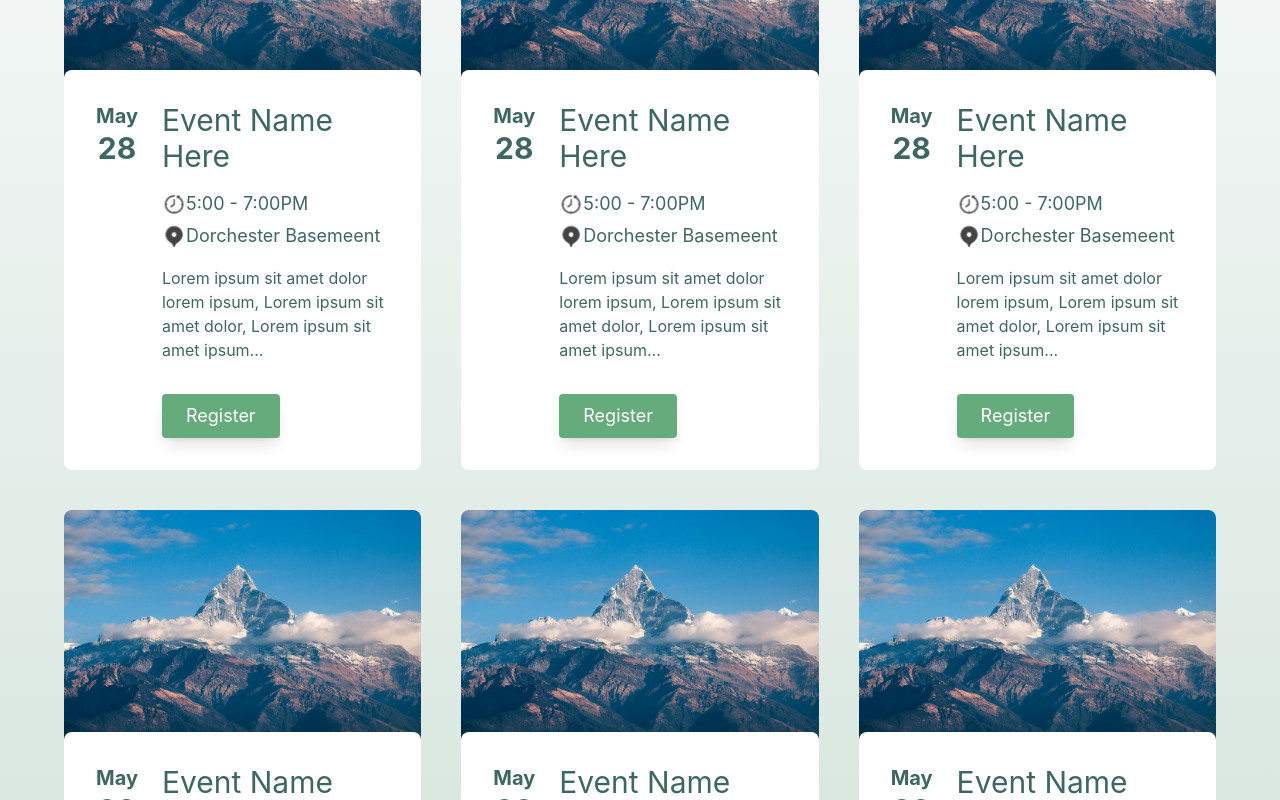
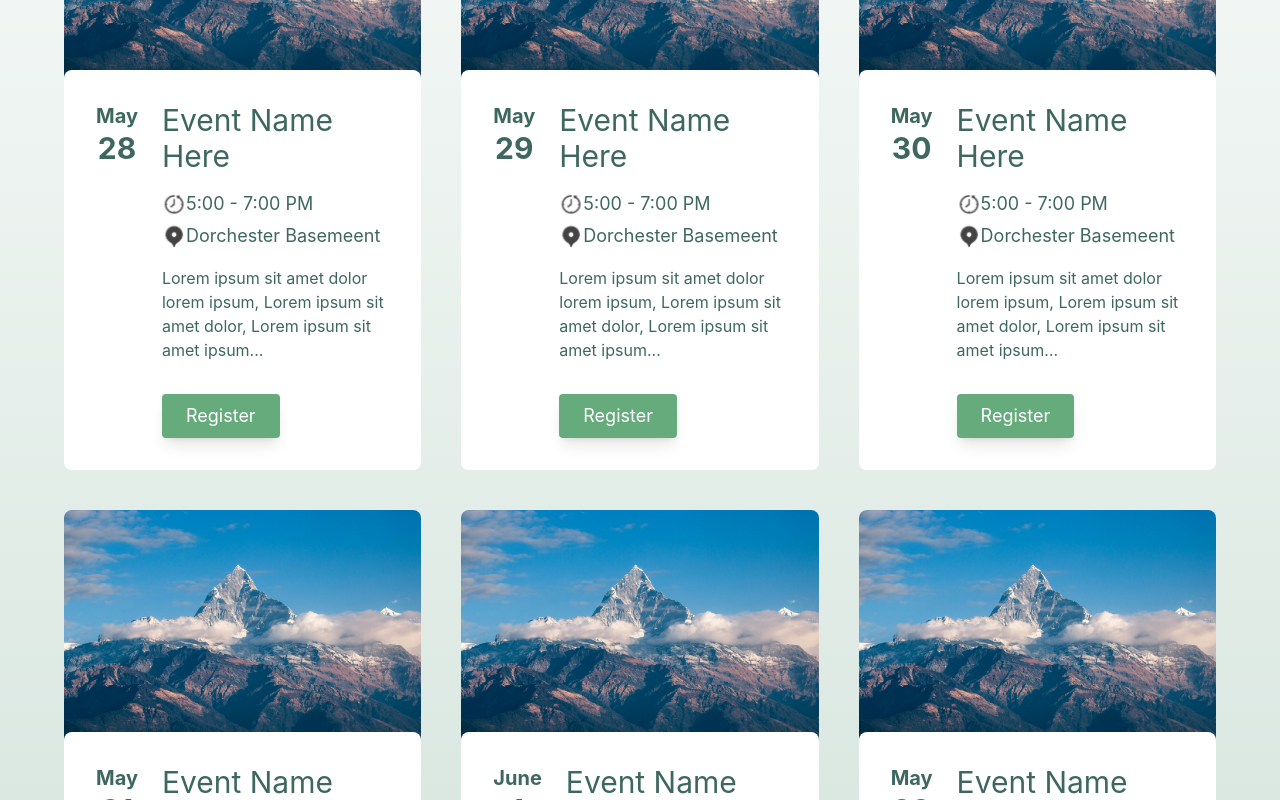
Before and after one commit to campuscoderscrew/hglo, a React (Vite) app: page / in a window 1280 px wide. Shown: the part 2520-3320 px from the top of the page. Built offline with nearby package versions, Linux system fonts and the light colour scheme.

Commit message:
modal changes

```diff
--- a/src/components/Event.jsx
+++ b/src/components/Event.jsx
@@ -1,15 +1,22 @@
 import "../App.css"
 
-export default function Event({ img, title, month, day, time, location, description }) {
+export default function Event({ event, click, open }) {
+
+  const { img, title, month, day, time, location, description } = event
 
   // 3E685F
 
   return (
-    <div className="w-full flex justify-center relative">
+    <div className="w-full flex justify-center relative" onClick={() => {
+      click(event);
+      open(true);
+    }
+
+    }>
 
       {/* >= Large screens */}
       <div className="hidden lg:block
-        bg-white w-full aspect-[3/4] rounded-lg relative"
+        bg-white w-full aspect-[3/4] rounded-lg relative hover:cursor-pointer"
       >
         <img
           src={img}
@@ -59,7 +66,7 @@ export default function Event({ img, title, month, day, time, location, descript
       {/* <= Md screens */}
       <div className="lg:hidden p-4 w-full md:w-[90%]  min-h-max xs:aspect-[7/2]
         flex relative bg-white rounded-lg box-border
-        text-xs sm:text-sm md:text-base"
+        text-xs sm:text-sm md:text-base hover:cursor-pointer"
       >
         <div className="self-center h-20 xs:h-full aspect-square">
           <img
--- a/src/components/Modal.jsx
+++ b/src/components/Modal.jsx
@@ -1,6 +1,6 @@
 import React from "react";
 
-export default function Modal({ open, children, onClose }) {
+export default function Modal({ open, children, onClose, event }) {
   if (!open) return null;
 
   return (
@@ -8,20 +8,54 @@ export default function Modal({ open, children, onClose }) {
       className="fixed inset-0 z-50 flex items-center justify-center bg-black/20 transition-opacity duration-300 px-4 sm:px-6 lg:px-8"
       onClick={onClose}
     >
+
+      {/* Center modal in relation to screen-size - navbar (2.25 on top and bottom) */}
       <div
-        className="relative w-full max-w-sm sm:max-w-md lg:max-w-lg bg-white rounded-2xl p-6 sm:p-8 shadow-lg overflow-y-auto max-h-[90vh]"
+        className="absolute w-full max-w-sm sm:max-w-md lg:max-w-lg bg-white rounded-2xl p-6 sm:p-8 shadow-lg overflow-y-auto max-h-[90vh] top-[50%] transform -translate-y-[calc(50%-2.25rem)]"
         onClick={(e) => e.stopPropagation()}
-        >
+      >
+
+        {event && (
+          <div className="space-y-4">
+            <img src={event.img} className="w-full border-t-0 rounded-xl" />
+            <div className="flex items-center justify-between bg-">
+              <h2 className="text-2xl font-bold">{event.title}</h2>
+              <p className="text-gray-600">
+                {event.month} {event.day}
+              </p>
+            </div>
+            <div className="flex flex-col gap-2">
+              <span className="text-gray-600 flex gap-2">
+                <img src="/events-icons/time.svg" className="w-4" />
+                {event.time}
+              </span>
+              <span className="text-gray-600 flex gap-2">
+                <img
+                  src="/events-icons/location.svg"
+                  className="block w-4"
+                />
+                {event.location}
+              </span>
+            </div>
+            <p className="text-sm">{event.description}</p>
+            <button
+              className="px-6 py-2 bg-[#66AB7B] rounded shadow text-white font-bold"
+            >
+              Register
+            </button>
+          </div>
+        )}
+
+
+
         {/* Close Button */}
         <button
-          className="absolute top-4 right-4 text-gray-500 hover:text-gray-800 text-2xl font-bold"
+          className="absolute top-1 right-3 text-gray-500 hover:text-gray-800 text-2xl font-bold hover:cursor-pointer"
           onClick={onClose}
           aria-label="Close modal"
         >
           &times;
         </button>
-
-        {children}
       </div>
     </div>
   );
--- a/src/pages/Events.jsx
+++ b/src/pages/Events.jsx
@@ -13,7 +13,47 @@ export default function Events() {
       title: "Event Name Here",
       month: "May",
       day: "28",
-      time: "5:00 - 7:00PM",
+      time: "5:00 - 7:00 PM",
+      location: "Dorchester Basemeent",
+      description:
+        "Lorem ipsum sit amet dolor lorem ipsum, Lorem ipsum sit amet dolor, Lorem ipsum sit amet ipsum...",
+    },
+    {
+      img: "mountains-placeholder.jpg",
+      title: "Event Name Here",
+      month: "May",
+      day: "29",
+      time: "5:00 - 7:00 PM",
+      location: "Dorchester Basemeent",
+      description:
+        "Lorem ipsum sit amet dolor lorem ipsum, Lorem ipsum sit amet dolor, Lorem ipsum sit amet ipsum...",
+    },
+    {
+      img: "mountains-placeholder.jpg",
+      title: "Event Name Here",
+      month: "May",
+      day: "30",
+      time: "5:00 - 7:00 PM",
+      location: "Dorchester Basemeent",
+      description:
+        "Lorem ipsum sit amet dolor lorem ipsum, Lorem ipsum sit amet dolor, Lorem ipsum sit amet ipsum...",
+    },
+    {
+      img: "mountains-placeholder.jpg",
+      title: "Event Name Here",
+      month: "May",
+      day: "31",
+      time: "5:00 - 7:00 PM",
+      location: "Dorchester Basemeent",
+      description:
+        "Lorem ipsum sit amet dolor lorem ipsum, Lorem ipsum sit amet dolor, Lorem ipsum sit amet ipsum...",
+    },
+    {
+      img: "mountains-placeholder.jpg",
+      title: "Event Name Here",
+      month: "June",
+      day: "1",
+      time: "5:00 - 7:00 PM",
       location: "Dorchester Basemeent",
       description:
         "Lorem ipsum sit amet dolor lorem ipsum, Lorem ipsum sit amet dolor, Lorem ipsum sit amet ipsum...",
@@ -23,47 +63,7 @@ export default function Events() {
       title: "Event Name Here",
       month: "May",
       day: "28",
-      time: "5:00 - 7:00PM",
-      location: "Dorchester Basemeent",
-      description:
-        "Lorem ipsum sit amet dolor lorem ipsum, Lorem ipsum sit amet dolor, Lorem ipsum sit amet ipsum...",
-    },
-    {
-      img: "mountains-placeholder.jpg",
-      title: "Event Name Here",
-      month: "May",
-      day: "28",
-      time: "5:00 - 7:00PM",
-      location: "Dorchester Basemeent",
-      description:
-        "Lorem ipsum sit amet dolor lorem ipsum, Lorem ipsum sit amet dolor, Lorem ipsum sit amet ipsum...",
-    },
-    {
-      img: "mountains-placeholder.jpg",
-      title: "Event Name Here",
-      month: "May",
-      day: "28",
-      time: "5:00 - 7:00PM",
-      location: "Dorchester Basemeent",
-      description:
-        "Lorem ipsum sit amet dolor lorem ipsum, Lorem ipsum sit amet dolor, Lorem ipsum sit amet ipsum...",
-    },
-    {
-      img: "mountains-placeholder.jpg",
-      title: "Event Name Here",
-      month: "May",
-      day: "28",
-      time: "5:00 - 7:00PM",
-      location: "Dorchester Basemeent",
-      description:
-        "Lorem ipsum sit amet dolor lorem ipsum, Lorem ipsum sit amet dolor, Lorem ipsum sit amet ipsum...",
-    },
-    {
-      img: "mountains-placeholder.jpg",
-      title: "Event Name Here",
-      month: "May",
-      day: "28",
-      time: "5:00 - 7:00PM",
+      time: "5:00 - 7:00 PM",
       location: "Dorchester Basemeent",
       description:
         "Lorem ipsum sit amet dolor lorem ipsum, Lorem ipsum sit amet dolor, Lorem ipsum sit amet ipsum....",
@@ -99,30 +99,16 @@ export default function Events() {
           id="event-cards"
         >
           {eventCards.map((eventCard, index) => (
-            <Event {...eventCard} />
+            <Event
+              event={eventCard}
+              click={setSelectedEvent}
+              open={setIsOpen}
+            />
           ))}
 
         </div >
 
-        <Modal open={isOpen} onClose={() => setIsOpen(false)}>
-          {selectedEvent && (
-            <div className="text-center space-y-4">
-              <h2 className="text-2xl font-bold">{selectedEvent.eventName}</h2>
-              <p className="text-gray-600">
-                {selectedEvent.dateMonth} {selectedEvent.dateDay}
-              </p>
-              <p className="text-gray-600">
-                {selectedEvent.dateTime} · {selectedEvent.location}
-              </p>
-              <p className="text-sm">{selectedEvent.descriptionEvent}</p>
-              <button
-                className="px-6 py-2 bg-[#66AB7B] rounded shadow text-white font-bold"
-              >
-                Register
-              </button>
-            </div>
-          )}
-        </Modal>
+        <Modal open={isOpen} onClose={() => setIsOpen(false)} event={selectedEvent} />
 
       </div >
 
```
